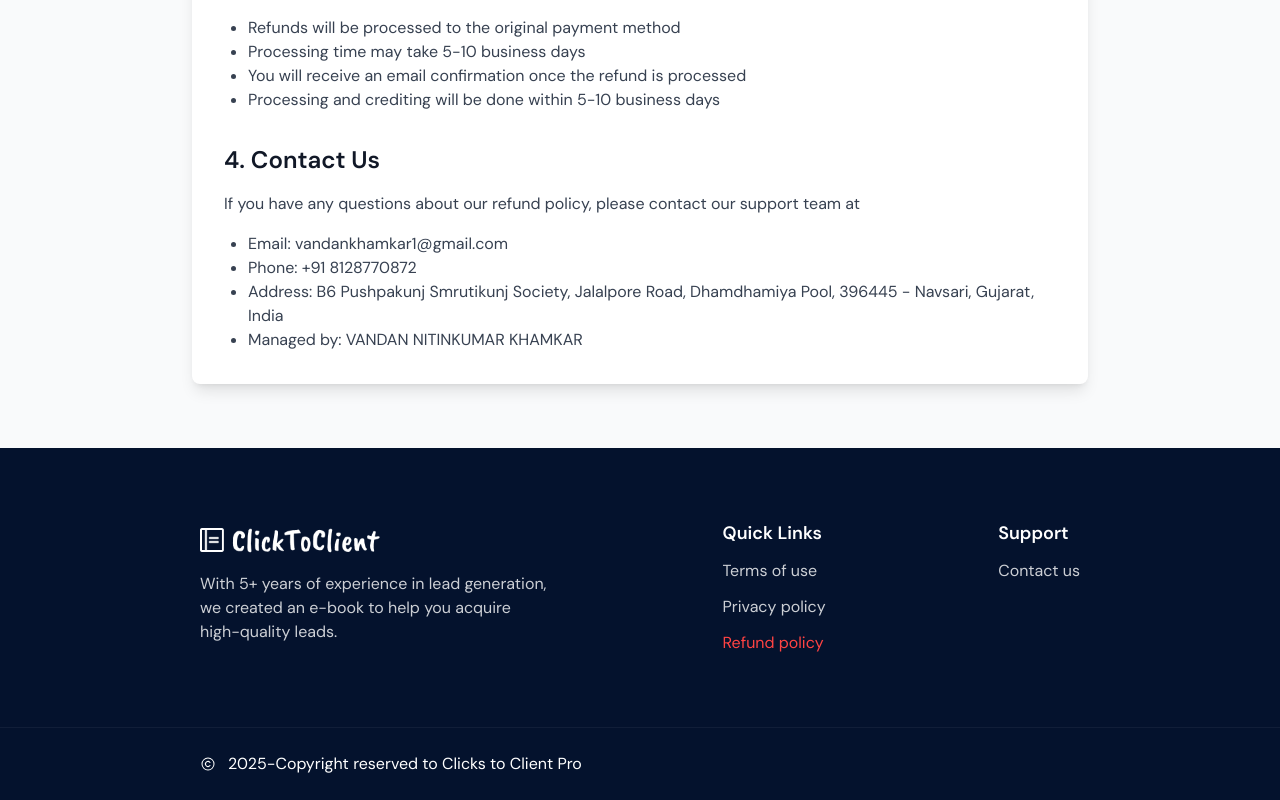
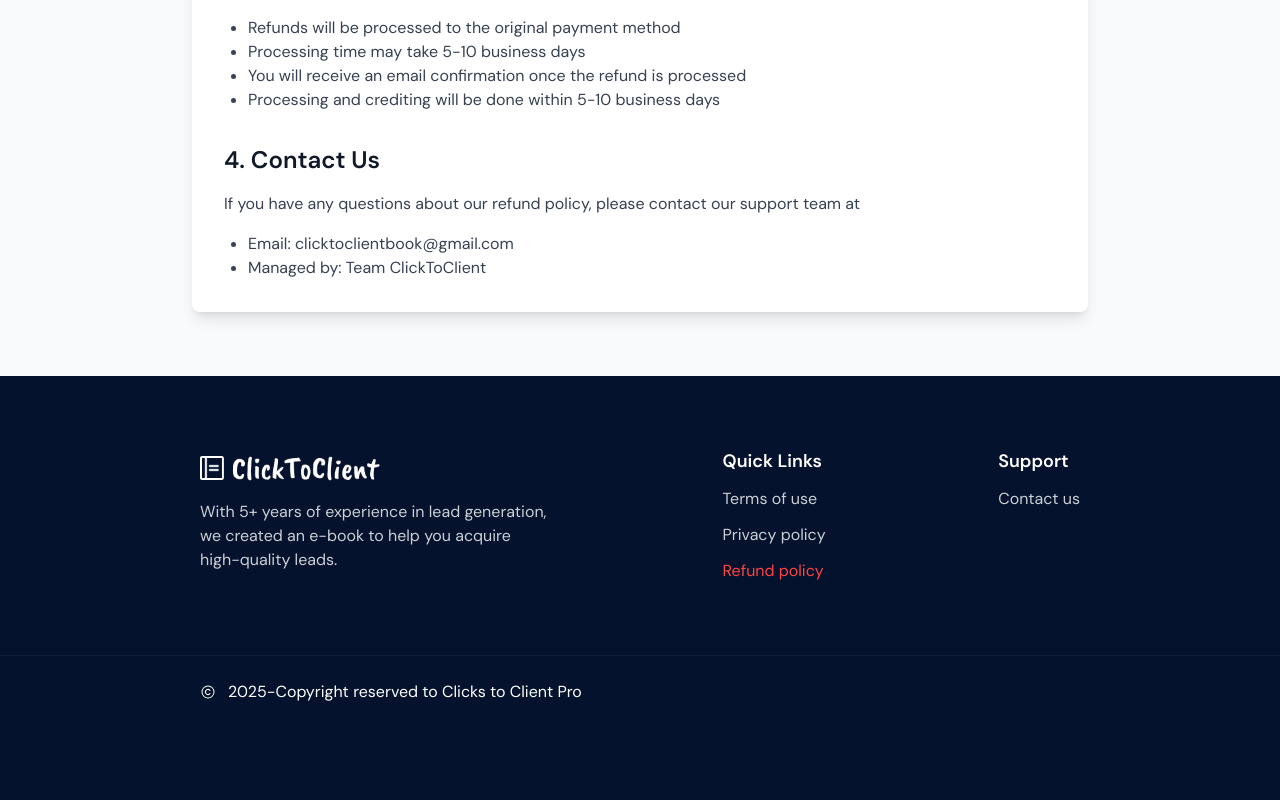
Before and after one commit to Vandan15/e-book-landing-page, a Next.js app: page /refund-policy in a window 1280 px wide. Shown: the part 780-1580 px from the top of the page. After the commit the page ends 1508 px from the top, so only its background shows below. Built offline with nearby package versions, Linux system fonts and the light colour scheme.

Commit message:
update contact details

```diff
--- a/app/refund-policy/page.tsx
+++ b/app/refund-policy/page.tsx
@@ -87,16 +87,16 @@
                 <ul className="mt-4 list-disc pl-6 text-gray-700">
                   <li>
                     Email:{" "}
-                    <a href="mailto:vandankhamkar1@gmail.com">
-                      vandankhamkar1@gmail.com
+                    <a href="mailto:clicktoclientbook@gmail.com">
+                      clicktoclientbook@gmail.com
                     </a>
                   </li>
-                  <li>Phone: +91 8128770872</li>
+                  {/* <li>Phone: +91 8128770872</li>
                   <li>
                     Address: B6 Pushpakunj Smrutikunj Society, Jalalpore Road,
                     Dhamdhamiya Pool, 396445 - Navsari, Gujarat, India
-                  </li>
-                  <li>Managed by: VANDAN NITINKUMAR KHAMKAR</li>
+                  </li> */}
+                  <li>Managed by: Team ClickToClient</li>
                 </ul>
               </section>
             </div>
```
